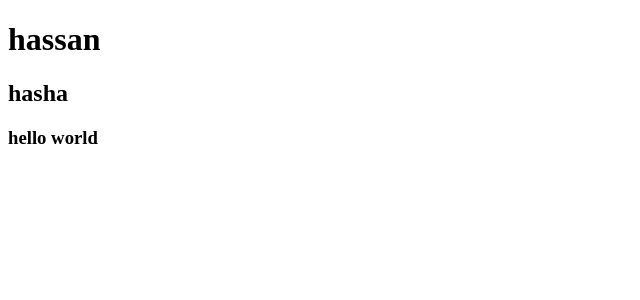
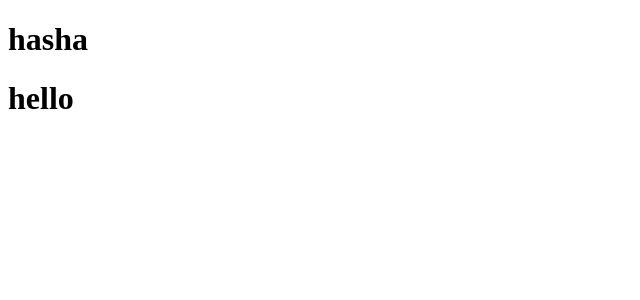
Before and after one commit to winy1994-droid/helloworld, a React (Create React App) app: page / in a window 1280 px wide. Shown: the top 300 px of the page, without its empty margins (0-640 px from the left). Built offline with nearby package versions, Linux system fonts and the light colour scheme.

Commit message:
functional component in react

```diff
--- a/src/App.js
+++ b/src/App.js
@@ -1,15 +1,24 @@
-import { Component } from "react";
+// import { Component } from "react";
 
-class App extends Component {
-  render() {
-    return (
-      <>
-        <h1>hassan</h1>
-        <h2>hasha</h2>
-        <h3>hello world</h3>
-      </>
-    );
-  }
+// class App extends Component {
+//   render() {
+//     return (
+//       <>
+//         <h1>hassan</h1>
+//         <h2>hasha</h2>
+//         <h3>hello world</h3>
+//       </>
+//     );
+//   }
+// }
+
+function App(){
+    return(
+        <>
+        <h1>hasha</h1>
+        <h1>hello</h1>
+        </>
+    )
 }
 
 export default App;
```
